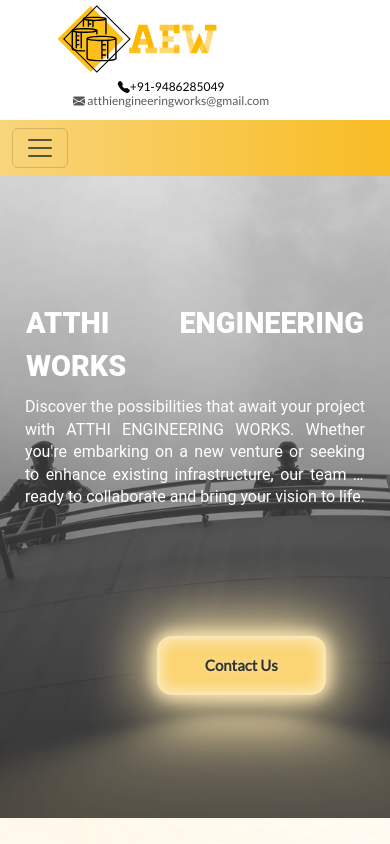
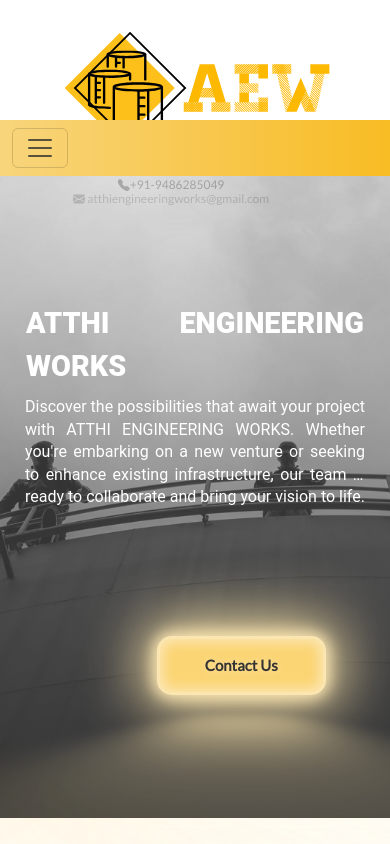
Before and after one commit to SidkeinWebhub/AEW-FE, a React (Create React App) app: page / in a window 390 px wide. Shown: the top 844 px of the page. Built offline with nearby package versions, Linux system fonts and the light colour scheme.

Commit message:
latest logo

```diff
--- a/src/component/css/navbar.css
+++ b/src/component/css/navbar.css
@@ -9,6 +9,7 @@
 .logo1{
     height: 230px;
     width: 300px;
+    background: transparent;
 }
 @media (min-width:769px) and (max-width:1200px) {
     .nav-list{
@@ -33,5 +34,10 @@
         padding-bottom: 20px;
         font-size: 12px;
     }
+    .logo1{
+        height: 230px;
+        width: 300px;
+        background: transparent;
+    }
 
 }
```
